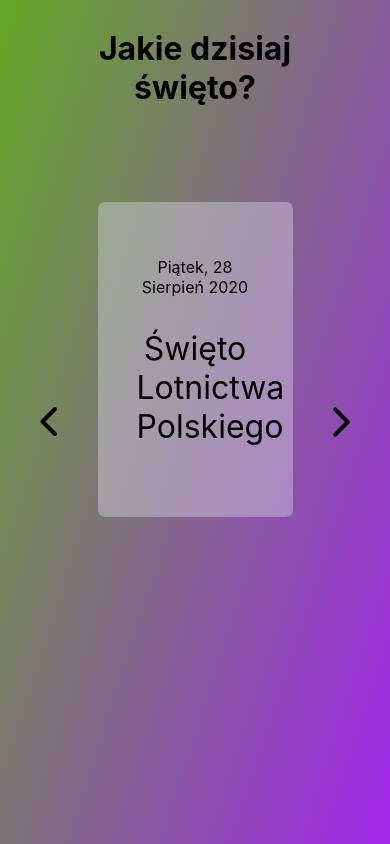
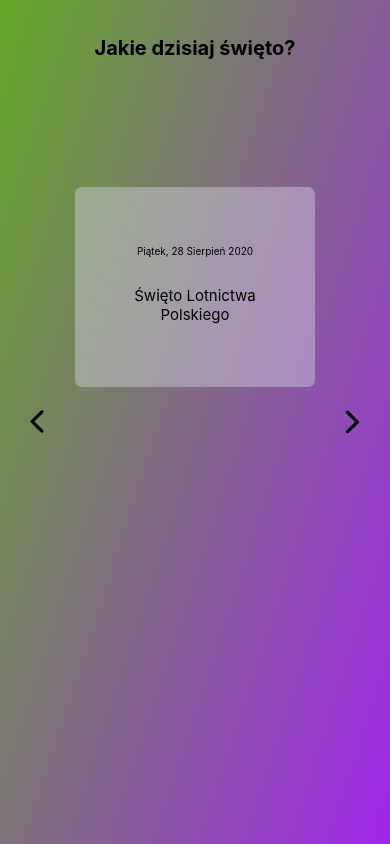
Before and after one commit to mdziedzi/jakiedzisiajswieto, a React (Create React App) app: page / in a window 390 px wide. Built offline with nearby package versions, Linux system fonts and the light colour scheme.

Commit message:
Responsive font for mobile devices

```diff
--- a/src/App.css
+++ b/src/App.css
@@ -68,9 +68,19 @@ h1 {
 }
 
 .Holiday {
-  font-size: 2rem;
+  font-size: 1.5rem;
 }
 
 .Date {
+  font-size: 1rem;
   margin-bottom: 20%;
 }
+
+@media (max-width: 600px) {
+  html {
+    font-size: 10px;
+  }
+  .MainColumn {
+    width: 80%
+  }
+}
```
